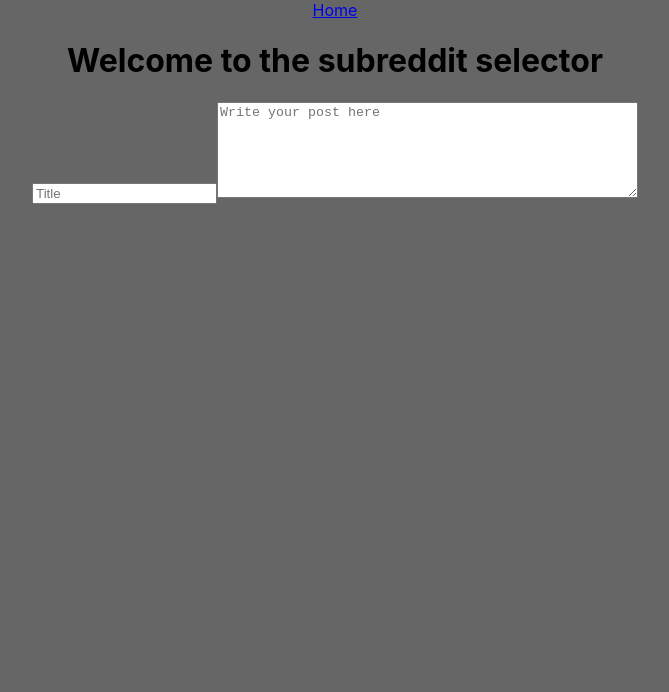
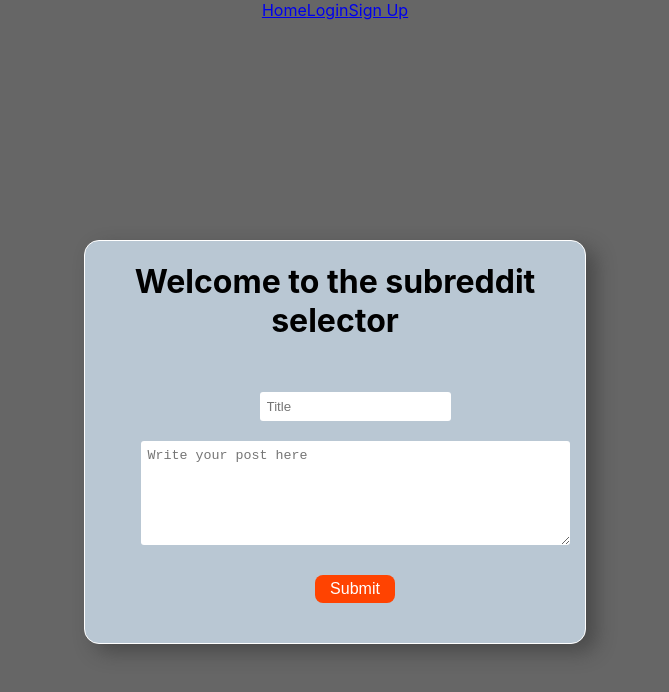
Before and after one commit to post-here-subreddit-picker/FE-repo, a React (Create React App) app in the folder subreddit-picker/: page /home in a window 1280 px wide. Shown: the top 692 px of the page, without its empty margins (305-974 px from the left). Built offline with nearby package versions, Linux system fonts and the light colour scheme.

Commit message:
keeping the master up to date

```diff
--- a/subreddit-picker/package.json
+++ b/subreddit-picker/package.json
@@ -10,8 +10,12 @@
     "formik": "^2.1.3",
     "react": "^16.12.0",
     "react-dom": "^16.12.0",
+    "react-redux": "^7.1.3",
     "react-router-dom": "^5.1.2",
     "react-scripts": "3.3.1",
+    "redux": "^4.0.5",
+    "redux-logger": "^3.0.6",
+    "redux-thunk": "^2.3.0",
     "styled-components": "^5.0.0",
     "yup": "^0.28.1"
   },
--- a/subreddit-picker/src/App.css
+++ b/subreddit-picker/src/App.css
@@ -1,3 +1,5 @@
+@import url('https://fonts.googleapis.com/css?family=Poppins:600&display=swap');
+
 .App {
   text-align: center;
 }
--- a/subreddit-picker/src/App.js
+++ b/subreddit-picker/src/App.js
@@ -11,6 +11,8 @@
   return (
     <div className="App">
        <Link to={"/home"}>Home</Link>
+       <Link to={"/"}>Login</Link>
+       <Link to={"/sign-up"}>Sign Up</Link>
       <Switch>
       <Route exact path="/" component={FormikLogin} />
       <Route exact path="/sign-up" component={SignUp} />
--- a/subreddit-picker/src/components/Home.js
+++ b/subreddit-picker/src/components/Home.js
@@ -2,7 +2,46 @@
 import styled from "styled-components"
 
 //styles
+const FormDiv = styled.div`
+width:500px;
+  margin:auto;
+  border-radius: 15px;
+  margin-top:220px;
+  background:rgba(194, 210, 223, 0.9);
+  border:1px solid white;
+  box-shadow: 10px 8px 20px #2b2b2b7c;
+`
 
+const FormStyle = styled.form`
+    display:flex;
+    flex-direction: column;
+    padding:20px;
+    align-items: center;
+    width:100%;
+`
+const Input = styled.input`
+  margin:10px;
+  padding:7px;
+  display: flex;
+  border-style: none;
+  border-radius: 3px;
+`
+const TextArea = styled.textarea`
+  margin:10px;
+  padding:7px;
+  display: flex;
+  border-style: none;
+  border-radius: 3px;
+`
+const Button = styled.button`
+   color:white;
+  border-style: none;
+  border-radius: 8px;
+  background:#FF4301;
+  padding:5px 15px;
+  margin:20px;
+  font-size:1rem;
+`
 
 
 
@@ -21,16 +60,17 @@
         })
     }
     return (
-        <div>
+        <FormDiv>
             <h1>Welcome to the subreddit selector </h1>
-            <input
+            <FormStyle>
+            <Input
              type="text"
              name="title"
              placeholder="Title"
              value={newPost.title}
              onChange={handleChange}
              />
-            <textarea
+            <TextArea
             type="text"
             name="redditPost"
             placeholder="Write your post here"
@@ -39,7 +79,8 @@
             rows="6"
             cols="50"
             />
-
-        </div>
+            <Button>Submit</Button>
+            </FormStyle>
+        </FormDiv>
     )
 }
```
Also changed, not shown: 1 other file (tests, documents, lock files or other folders).
